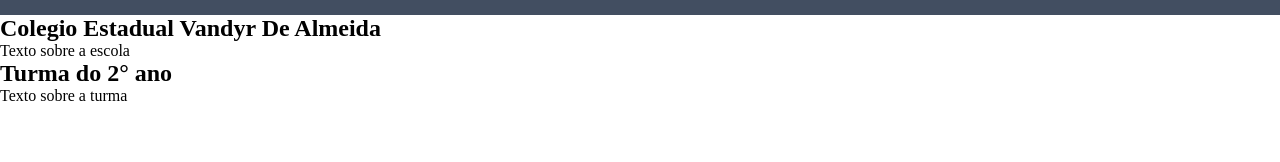
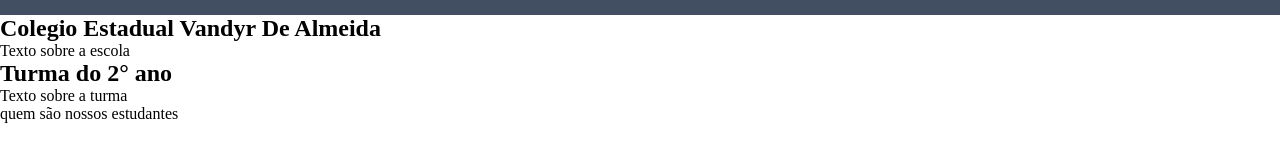
Before and after one commit to dudinhaalmeida/site2ano, a plain HTML site: page index.html in a window 1280 px wide. Shown: the part 50-212 px from the top of the page. Drawn offline with Linux system fonts and the light colour scheme.

Commit message:
Update index.html

```diff
--- a/index.html
+++ b/index.html
@@ -21,5 +21,9 @@
          <h2>Turma do 2° ano</h2>
         <P>Texto sobre a turma</P>
     </section>
+        <section class="Estudante"
+    <h2> quem são nossos estudantes</h2>
+
+    </section>
 </body>
 </html>
```
